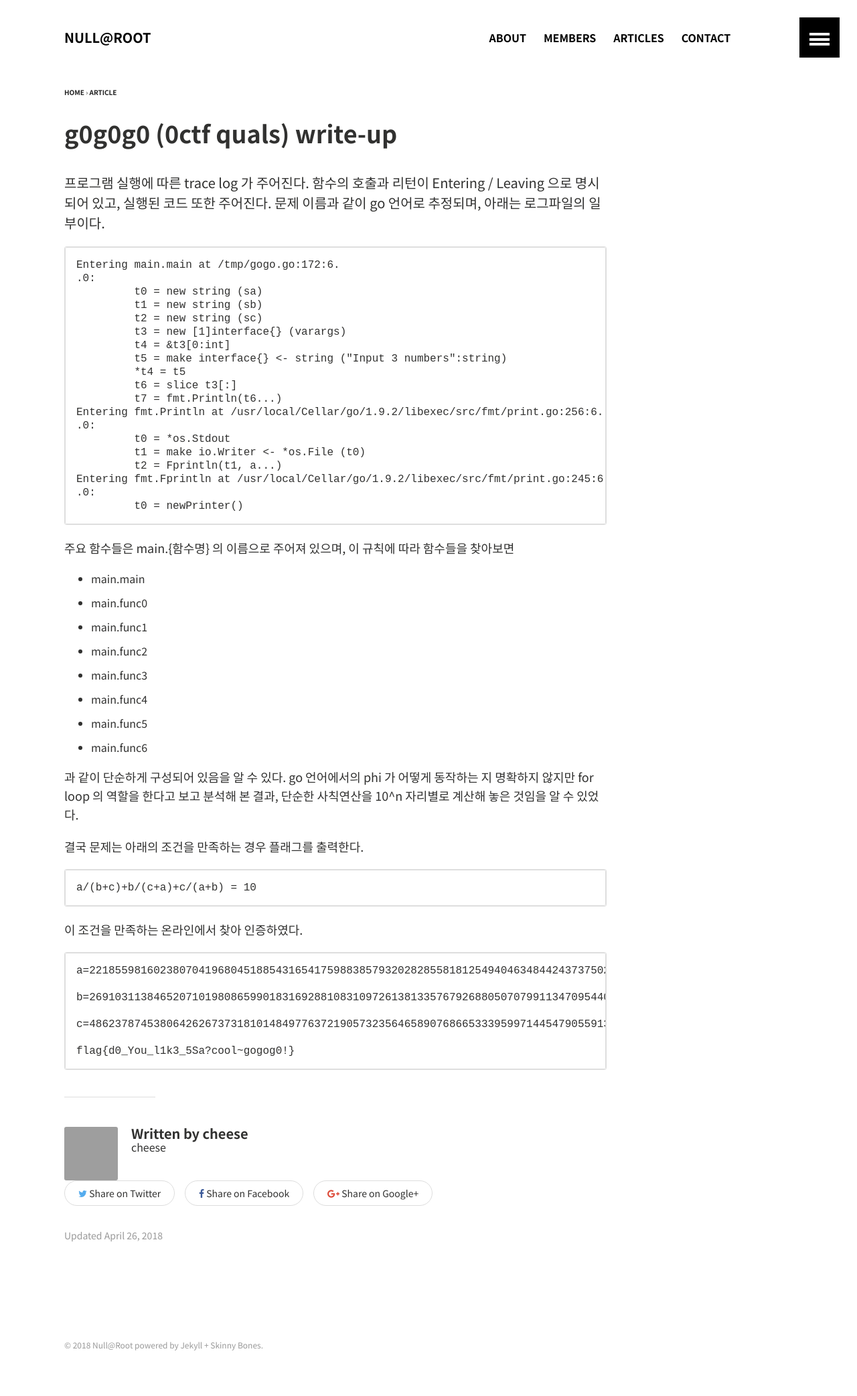
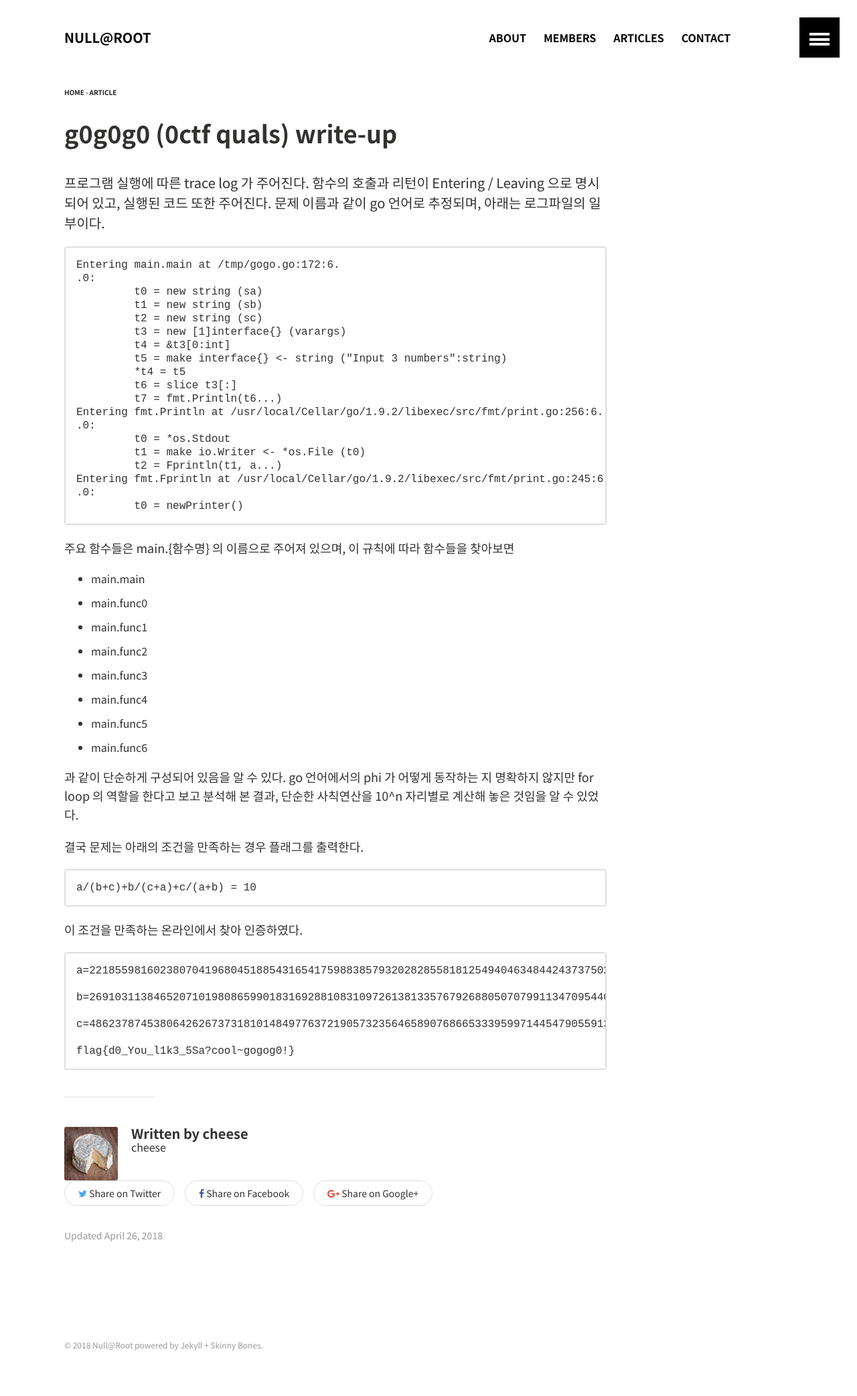
Before and after one commit to null2root/null2root.github.com, a Jekyll site: the page built from _posts/2018-04-26-0ctf-2018-gogogo-writeup.md, in a window 1280 px wide. Shown: the whole page at 67% size. Built offline with Jekyll 4.4.1, drawn with Linux system fonts in a browser that asks for light colours.

Commit message:
[+] modify cheese's author data

```diff
--- a/_data/authors.yml
+++ b/_data/authors.yml
@@ -8,4 +8,4 @@
 cheese:
     name: cheese
     email: cheese.choi@gmail.com
-    avata: cheese.jpg
+    avatar: cheese.jpg
```
